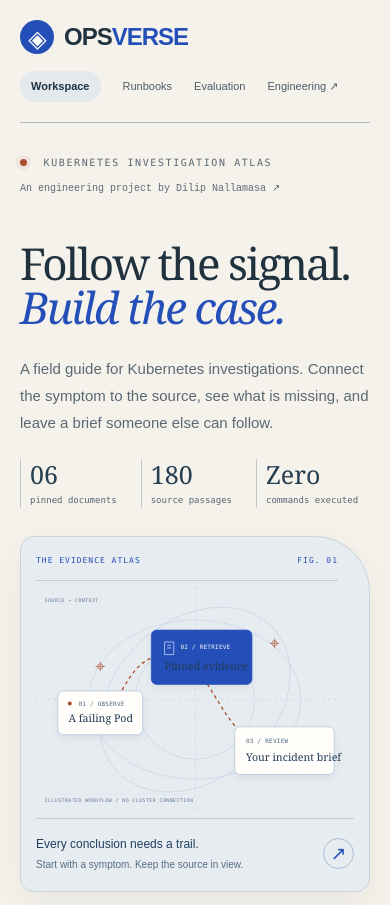
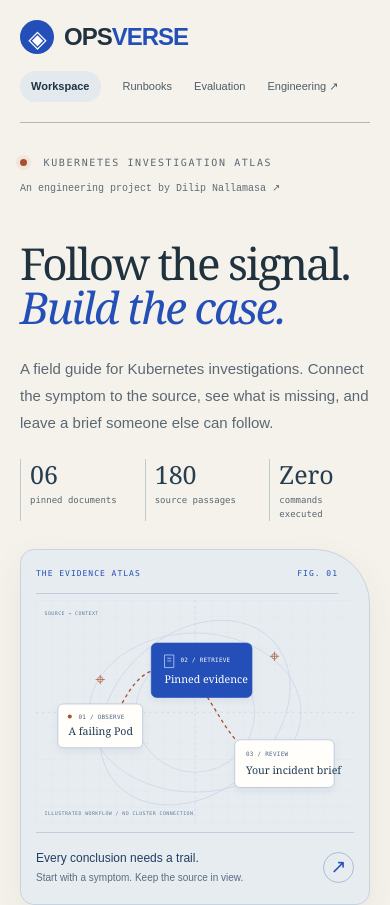
Before and after one commit to dilipna/OPsVerse, a Next.js app in the folder opslm-demo/: page / in a window 390 px wide. Shown: the top 905 px of the page. Built offline with nearby package versions, Linux system fonts and the light colour scheme.

Commit message:
Refine atlas contrast and mobile composition after visual review

```diff
--- a/opslm-demo/app/workspace.css
+++ b/opslm-demo/app/workspace.css
@@ -5,6 +5,7 @@ body::before,body::after{display:none;}
 ::selection{background:#c8d7fc;color:#162d61;}
 .flagship-workspace{--workspace-line:var(--atlas-line);--workspace-muted:#596873;--workspace-paper:#21323f;max-width:1440px;padding:0 48px;background:transparent;color:var(--ink);font-family:Arial,Helvetica,sans-serif;}
 .flagship-workspace a{color:var(--atlas-blue);text-underline-offset:4px;}
+.flagship-workspace section{border-bottom:0;}
 .flagship-workspace button,.flagship-workspace textarea{transition:border-color .16s,background-color .16s,box-shadow .16s;}
 .flagship-workspace :is(a,button,summary,textarea):focus-visible{outline:3px solid #244fb8;outline-offset:4px;}
 .flagship-workspace .skip{background:#fffefa;color:#183b92;border:1px solid #244fb8;border-radius:6px;}
@@ -26,7 +27,7 @@ body::before,body::after{display:none;}
 .flagship-workspace .intro h1{font:400 clamp(46px,5.6vw,82px)/1.02 var(--atlas-serif);letter-spacing:-3.3px;margin:0;color:#21323f;}
 .flagship-workspace .intro h1 span{color:#244fb8;font-style:italic;}
 .flagship-workspace .intro-copy{font-size:16px;line-height:1.8;color:#5a6873;max-width:530px;margin:25px 0 0;}
-.flagship-workspace .hero-facts{display:flex;gap:24px;margin-top:28px;flex-wrap:wrap;}
+.flagship-workspace .hero-facts{display:grid;grid-template-columns:repeat(3,minmax(0,1fr));gap:16px;margin-top:28px;max-width:420px;}
 .flagship-workspace .hero-facts>span{font:10px/1.5 var(--mono);color:#586873;border-left:1px solid #bfc9cb;padding-left:13px;}
 .flagship-workspace .hero-facts b{display:block;font:400 27px/1.2 var(--atlas-serif);color:#273e50;margin-bottom:5px;}
 .evidence-atlas{color:#244fb8;background:#e7ecf0;border:1px solid #c8d3de;border-radius:20px 75px 20px 20px;padding:24px 22px 20px;min-width:0;box-shadow:0 12px 34px #293e5810;transform:rotate(-1deg);}
@@ -39,6 +40,7 @@ body::before,body::after{display:none;}
 .atlas-node circle{fill:#a94f30;}
 .atlas-node-primary rect{fill:#244fb8;stroke:#244fb8;}
 .atlas-node-primary text{fill:#fffefa;}
+.atlas-node-primary .atlas-node-title{fill:#fffefa;}
 .atlas-node-primary path{stroke:#dfe8ff;}
 .atlas-coordinate{fill:#617c9a;font:7.5px var(--mono);letter-spacing:.6px;}
 .atlas-marker{fill:#e7ecf0;stroke:#a94f30;stroke-width:1;}
```
